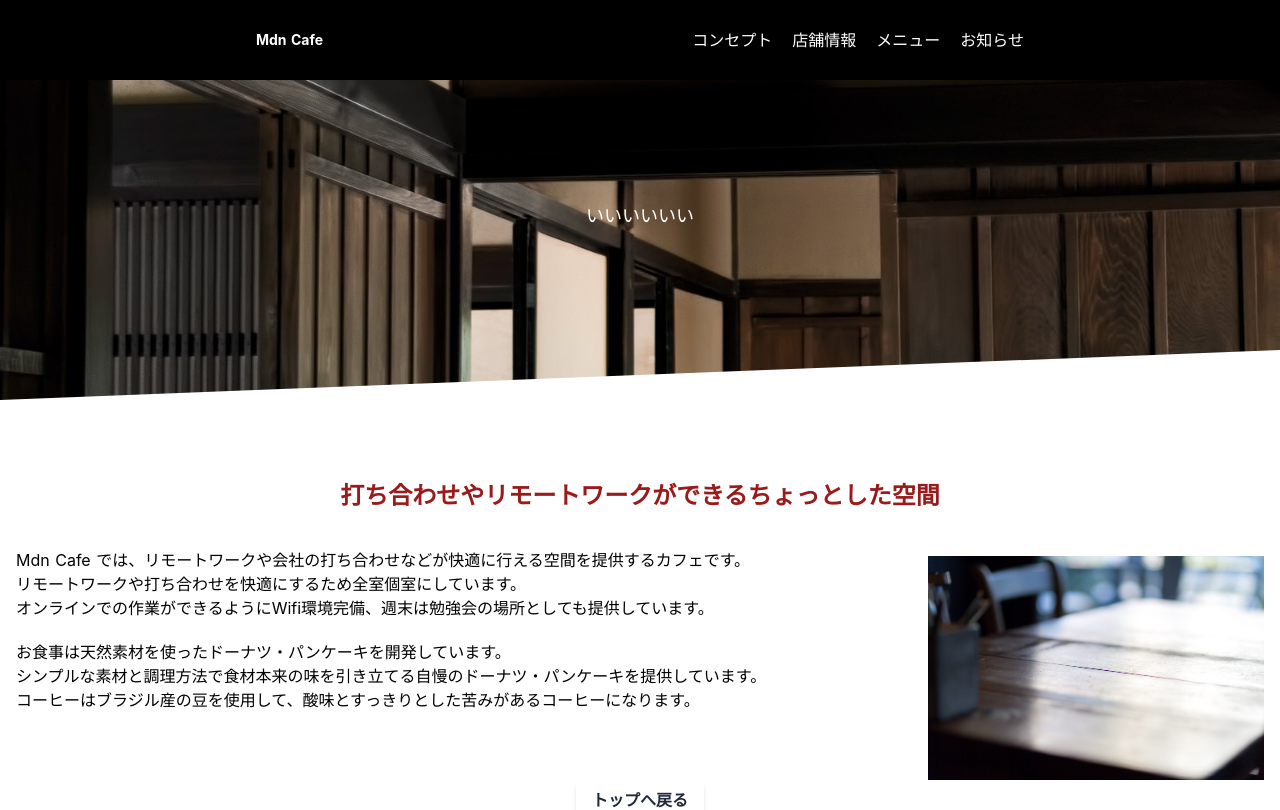
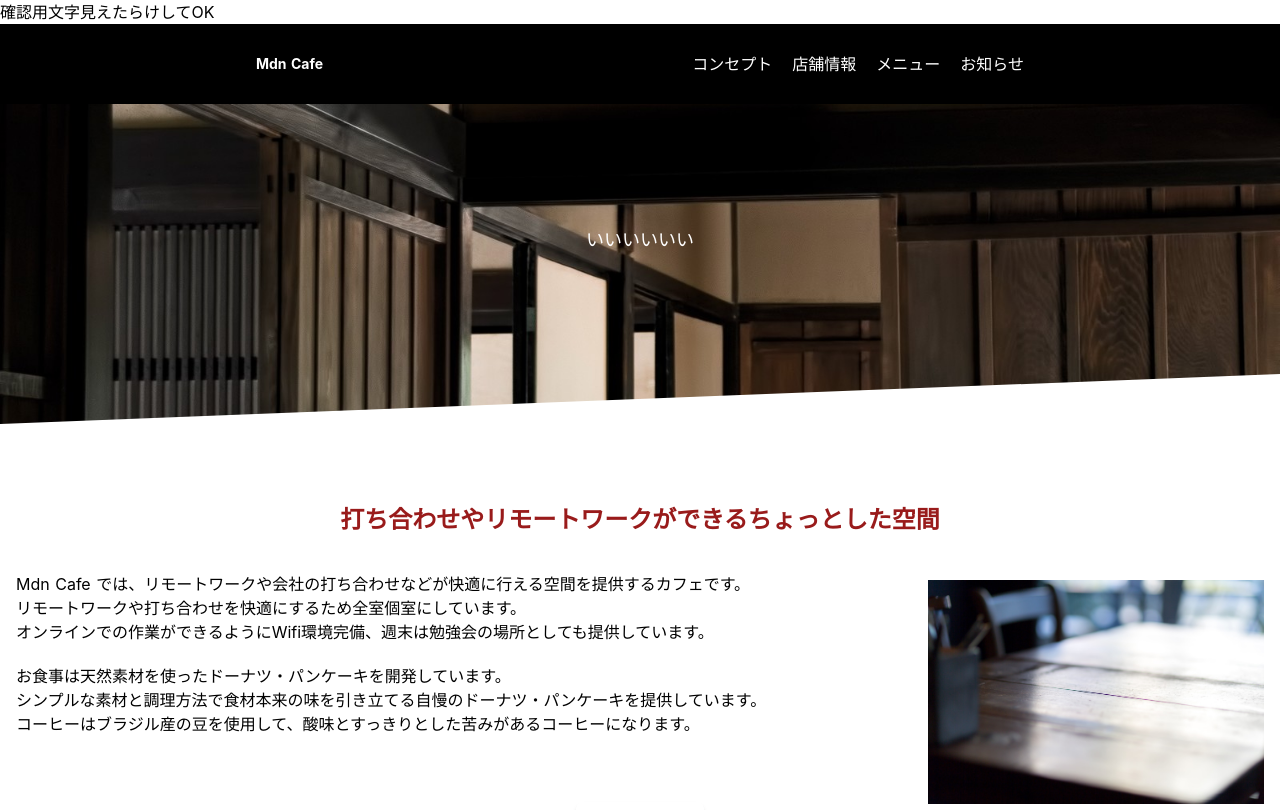
Before and after one commit to oosamui/professional-Web, a Nuxt app: page /concept in a window 1280 px wide. Shown: the top 810 px of the page. Built offline with nearby package versions, Linux system fonts and the light colour scheme.

Commit message:
検索エンジンにかかるか

```diff
--- a/layouts/default.vue
+++ b/layouts/default.vue
@@ -1,5 +1,10 @@
 <template>
   <div>
+    <meta
+      name="google-site-verification"
+      content="533EfTyMAh5z-JdgxkYsrvc4o9CfDurXbWbHHqcXVhg"
+    />
+    <p>確認用文字見えたらけしてOK</p>
     <layout-header></layout-header>
     <Nuxt />
     <layout-footer></layout-footer>
```
Also changed, not shown: pages/googlec7d7a077ce21d5e5.html.txt (added).
